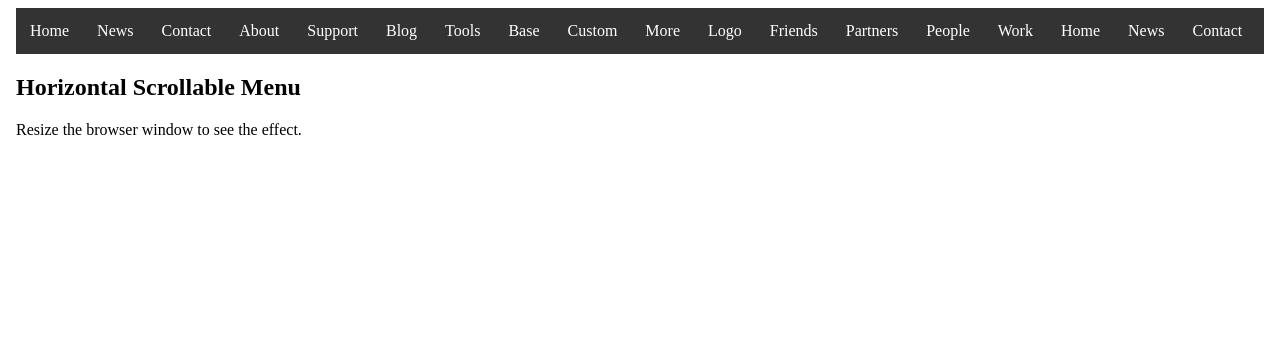
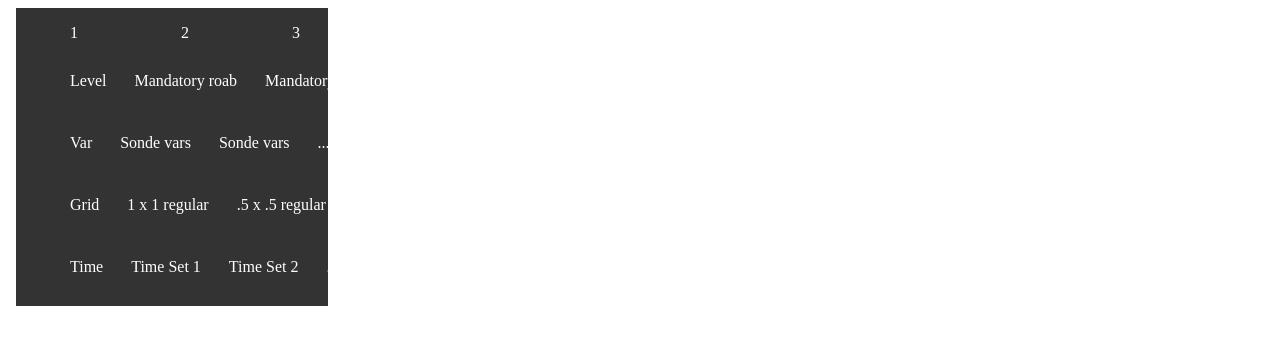
Before and after one commit to EricViscarra/PrepNep-Frontend, an Angular app: page / in a window 1280 px wide. Shown: the top 344 px of the page. Built offline with nearby package versions, Linux system fonts and the light colour scheme.

Commit message:
spacing added, make into table next

```diff
--- a/src/app/app.component.html
+++ b/src/app/app.component.html
@@ -3,10 +3,12 @@
 <head>
 <meta name="viewport" content="width=device-width, initial-scale=1">
 <style>
+
 div.scrollmenu {
   background-color: #333;
   overflow: auto;
   white-space: nowrap;
+  width: 25%;
 }
 
 div.scrollmenu a {
@@ -16,64 +18,83 @@ div.scrollmenu a {
   padding: 14px;
   text-decoration: none;
 }
-
-div.scrollmenu a:hover {
-  background-color: #777;
+span {
+  color: white;
+  text-align: center;
+  padding: 14px;
+  margin-right: 75px;
 }
 </style>
 </head>
 <body>
 
 <div class="scrollmenu">
-  <a href="#home">Home</a>
-  <a href="#news">News</a>
-  <a href="#contact">Contact</a>
-  <a href="#about">About</a>
-  <a href="#support">Support</a>
-  <a href="#blog">Blog</a>
-  <a href="#tools">Tools</a>
-  <a href="#base">Base</a>
-  <a href="#custom">Custom</a>
-  <a href="#more">More</a>
-  <a href="#logo">Logo</a>
-  <a href="#friends">Friends</a>
-  <a href="#partners">Partners</a>
-  <a href="#people">People</a>
-  <a href="#work">Work</a>
-  <a href="#home">Home</a>
-  <a href="#news">News</a>
-  <a href="#contact">Contact</a>
-  <a href="#about">About</a>
-  <a href="#support">Support</a>
-  <a href="#blog">Blog</a>
-  <a href="#tools">Tools</a>
-  <a href="#base">Base</a>
-  <a href="#custom">Custom</a>
-  <a href="#more">More</a>
-  <a href="#logo">Logo</a>
-  <a href="#friends">Friends</a>
-  <a href="#partners">Partners</a>
-  <a href="#people">People</a>
-  <a href="#work">Work</a>
-  <a href="#home">Home</a>
-  <a href="#news">News</a>
-  <a href="#contact">Contact</a>
-  <a href="#about">About</a>
-  <a href="#support">Support</a>
-  <a href="#blog">Blog</a>
-  <a href="#tools">Tools</a>
-  <a href="#base">Base</a>
-  <a href="#custom">Custom</a>
-  <a href="#more">More</a>
-  <a href="#logo">Logo</a>
-  <a href="#friends">Friends</a>
-  <a href="#partners">Partners</a>
-  <a href="#people">People</a>
-  <a href="#work">Work</a>
+  <ul>
+    <span>1</span>
+    <span>2</span>
+    <span>3</span>
+    <span>4</span>
+    <span>5</span>
+    <span>6</span>
+  </ul>
+  <ul>
+    <a href="#home">Level</a>
+    <a href="#news">Mandatory roab</a>
+    <a href="#contact">Mandatory roab</a>
+    <a href="#about"> ...</a>
+    <a href="#about">...</a>
+    <a href="#about">...</a>
+    <a href="#about">...</a>
+    <a href="#about">...</a>
+    <a href="#about">...</a>
+    <a href="#about">...</a>
+    <a href="#about">...</a>
+  </ul>
+  <ul>
+    <a href="#home">Var</a>
+    <a href="#news">Sonde vars</a>
+    <a href="#contact">Sonde vars</a>
+    <a href="#about">...</a>
+    <a href="#about">...</a>
+    <a href="#about">...</a>
+    <a href="#about">...</a>
+    <a href="#about">...</a>
+    <a href="#about">...</a>
+    <a href="#about">...</a>
+    <a href="#about">...</a>
+    <a href="#about">...</a>
+    <a href="#about">...</a>
+  </ul>
+  <ul>
+    <a href="#home">Grid</a>
+    <a href="#news">1 x 1 regular</a>
+    <a href="#contact">.5 x .5 regular</a>
+    <a href="#about">...</a>
+    <a href="#about">...</a>
+    <a href="#about">...</a>
+    <a href="#about">...</a>
+    <a href="#about">...</a>
+    <a href="#about">...</a>
+    <a href="#about">...</a>
+    <a href="#about">...</a>
+    <a href="#about">...</a>
+  </ul>
+  <ul>
+    <a href="#home">Time</a>
+    <a href="#news">Time Set 1</a>
+    <a href="#contact">Time Set 2</a>
+    <a href="#about">...</a>
+    <a href="#about">...</a>
+    <a href="#about">...</a>
+    <a href="#about">...</a>
+    <a href="#about">...</a>
+    <a href="#about">...</a>
+    <a href="#about">...</a>
+    <a href="#about">...</a>
+    <a href="#about">...</a>
+    <a href="#about">...</a>
+  </ul>
 </div>
-
-<h2>Horizontal Scrollable Menu</h2>
-<p>Resize the browser window to see the effect.</p>
 
 </body>
 </html>
```
